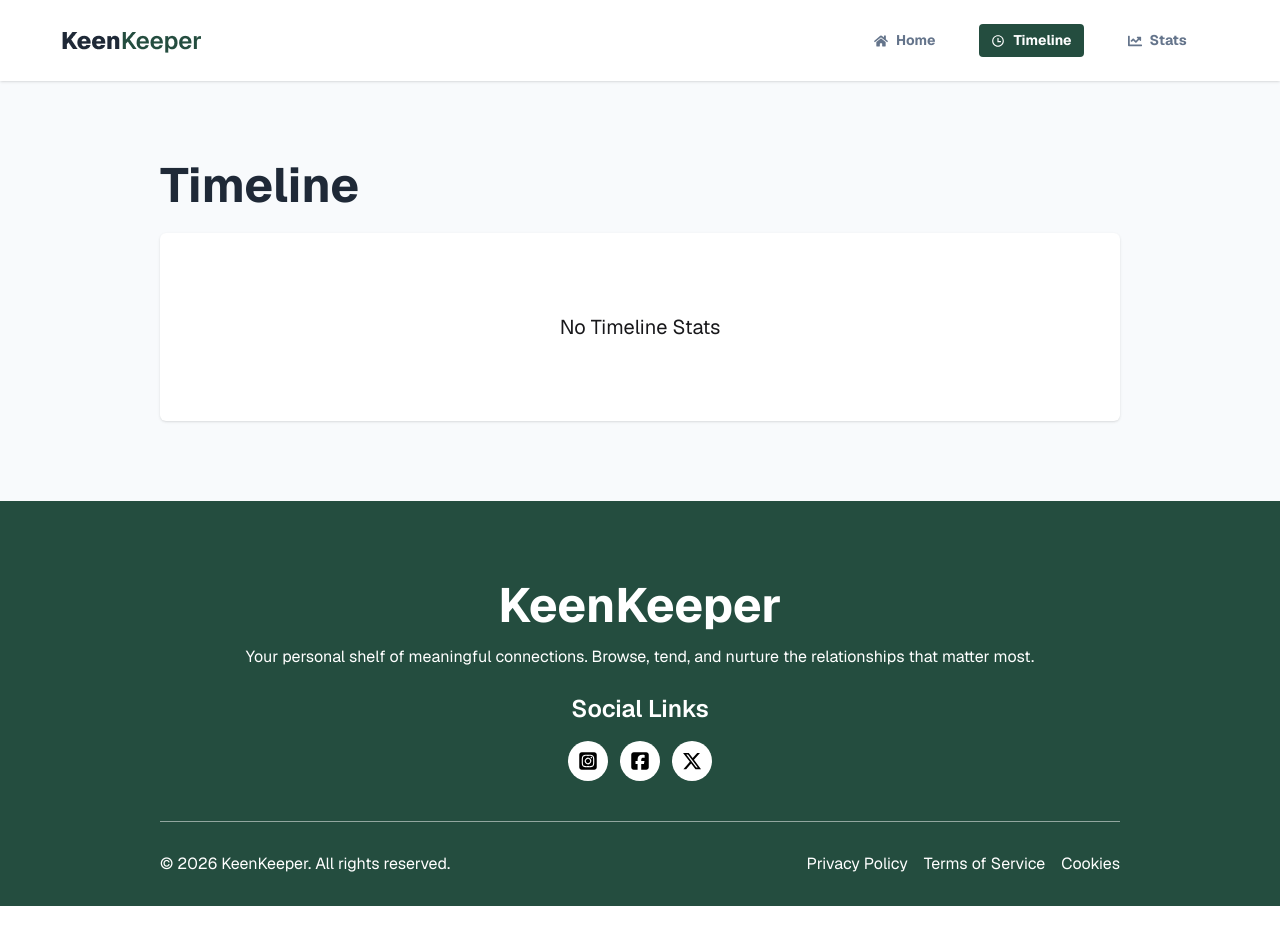
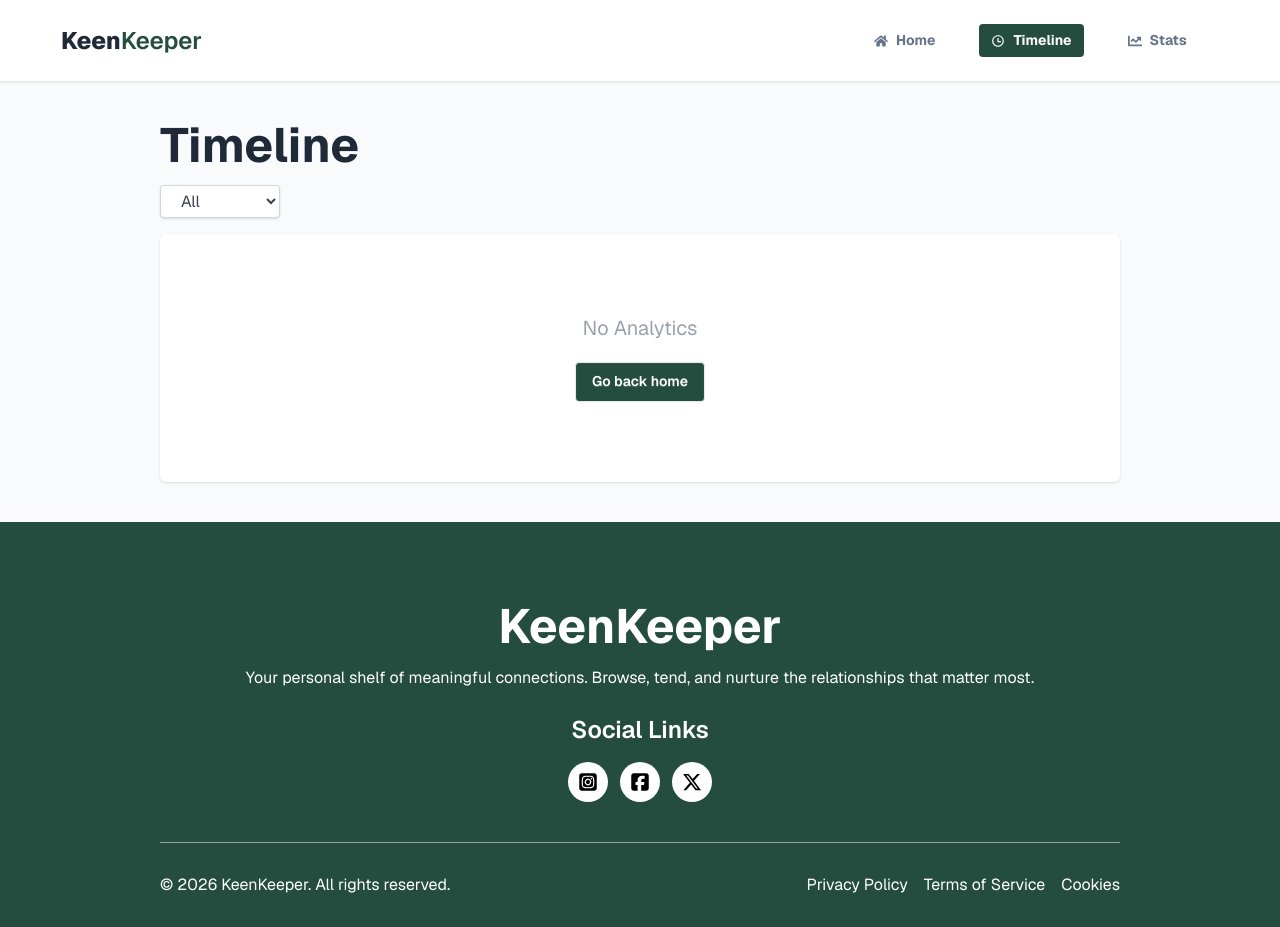
Before and after one commit to mdmukhlesurrahman1/b13-assignment-7, a Next.js app: page /timeline in a window 1280 px wide. Before the commit the page ends 906 px from the top, so only its background shows below. Built offline with nearby package versions, Linux system fonts and the light colour scheme.

Commit message:
All Page and Functionality is Ok

```diff
--- a/src/app/timeline/page.jsx
+++ b/src/app/timeline/page.jsx
@@ -2,8 +2,8 @@ import TimelineStates from "@/components/TimelineStates";
 
 const TimeLinePage = () => {
     return (
-        <div className="mx-auto w-11/12 md:w-9/12 max-w-277.5 space-y-6">
-            <h1 className="font-bold text-3xl lg:text-5xl text-[#1F2937]">
+        <div className="mx-auto w-11/12 md:w-9/12 max-w-277.5">
+            <h1 className="font-bold text-3xl lg:text-5xl text-[#1F2937] mb-4">
                 Timeline
             </h1>
             <TimelineStates />
--- a/src/components/Footer.jsx
+++ b/src/components/Footer.jsx
@@ -6,7 +6,7 @@ import {
 
 const Footer = () => {
   return (
-    <div className="bg-[#244D3F] text-white pt-10 md:pt-20 pb-7.5 mt-10 lg:mt-20">
+    <div className="bg-[#244D3F] text-white pt-10 md:pt-20 pb-7.5 mt-10">
       <div className="mx-auto w-11/12 md:w-9/12 max-w-277.5">
         <div className="flex flex-col justify-center items-center text-center">
           <h1 className="text-4xl md:text-5xl font-bold mb-4">KeenKeeper</h1>
--- a/src/components/Header.jsx
+++ b/src/components/Header.jsx
@@ -39,7 +39,7 @@ const Header = () => {
     </>
   );
   return (
-    <div className="bg-white text-black shadow-sm mb-10 lg:mb-20">
+    <div className="bg-white text-black shadow-sm mb-10">
       <div className="navbar md:w-11/12 mx-auto">
         <div className="navbar-start">
           <div className="dropdown">
--- a/src/components/Stats.jsx
+++ b/src/components/Stats.jsx
@@ -1,6 +1,7 @@
 "use client";
 
 import { TimeLineContext } from "@/context/timeline.context";
+import Link from "next/link";
 import { useContext, useMemo } from "react";
 import {
     PieChart,
@@ -32,8 +33,11 @@ const Stats = () => {
     return (
         <div className="w-full">
             {timeLineState.length === 0 ? (
-                <div className="bg-white rounded-md shadow-sm p-20 text-xl text-center">
-                    No Friendship Analytics
+                <div className="bg-white rounded-md shadow-sm p-20 text-xl text-center text-gray-400">
+                    <p>No Friendship Analytics</p>
+                    <Link href="/" className="btn bg-[#244D3F] text-white mt-5">
+                        Go back home
+                    </Link>
                 </div>
             ) : (
                 <div className="bg-white p-6 rounded-lg shadow-sm border border-gray-100">
--- a/src/components/TimelineStates.jsx
+++ b/src/components/TimelineStates.jsx
@@ -5,13 +5,34 @@ import callPng from "../assets/call.png";
 import textPng from "../assets/text.png";
 import videoPng from "../assets/video.png";
 import { TimeLineContext } from "@/context/timeline.context";
-import { useContext } from "react";
+import { useContext, useState } from "react";
+import Link from "next/link";
 
 const TimelineStates = () => {
     const { timeLineState } = useContext(TimeLineContext);
+    const [filter, setFilter] = useState("All");
+
+    const filteredData =
+        filter === "All"
+            ? timeLineState
+            : timeLineState.filter((item) => item.type === filter);
+
     return (
         <div className="space-y-4">
-            {timeLineState.map((state, ind) => (
+            <div className="flex mb-4">
+                <select
+                    value={filter}
+                    onChange={(e) => setFilter(e.target.value)}
+                    className="bg-white border border-gray-300 text-gray-700 py-1 px-4 pr-8 rounded leading-tight focus:outline-none focus:border-[#244D3F] cursor-pointer shadow-sm"
+                >
+                    <option value="All">All</option>
+                    <option value="Call">Calls</option>
+                    <option value="Text">Texts</option>
+                    <option value="Video">Videos</option>
+                </select>
+            </div>
+
+            {filteredData.map((state, ind) => (
                 <div
                     key={ind}
                     className="bg-white rounded-md shadow-sm p-4 flex gap-4 items-center"
@@ -24,7 +45,7 @@ const TimelineStates = () => {
                                   ? textPng
                                   : videoPng
                         }
-                        alt="Call Png"
+                        alt={state.type}
                         width={40}
                         height={40}
                     />
@@ -39,9 +60,13 @@ const TimelineStates = () => {
                     </div>
                 </div>
             ))}
-            {timeLineState.length === 0 && (
-                <div className="bg-white rounded-md shadow-sm p-20 text-xl text-center">
-                    No Timeline Stats
+
+            {filteredData.length === 0 && (
+                <div className="bg-white rounded-md shadow-sm p-20 text-xl text-center text-gray-400">
+                    <p>No {filter !== "All" ? filter : ""} Analytics</p>
+                    <Link href="/" className="btn bg-[#244D3F] text-white mt-5">
+                        Go back home
+                    </Link>
                 </div>
             )}
         </div>
--- a/src/components/reusable/ActionButtons.jsx
+++ b/src/components/reusable/ActionButtons.jsx
@@ -53,7 +53,7 @@ const ActionButtons = ({ friend }) => {
             date: savedTime,
         };
 
-        setTimeLineState([...timeLineState, timelineData]);
+        setTimeLineState([timelineData, ...timeLineState]);
 
         toast.success(`Call with ${friend}`);
     };
@@ -66,7 +66,7 @@ const ActionButtons = ({ friend }) => {
             date: savedTime,
         };
 
-        setTimeLineState([...timeLineState, timelineData]);
+        setTimeLineState([timelineData, ...timeLineState]);
 
         toast.success(`Text with ${friend}`);
     };
@@ -79,7 +79,7 @@ const ActionButtons = ({ friend }) => {
             date: savedTime,
         };
 
-        setTimeLineState([...timeLineState, timelineData]);
+        setTimeLineState([timelineData, ...timeLineState]);
 
         toast.success(`Video with ${friend}`);
     };
```
